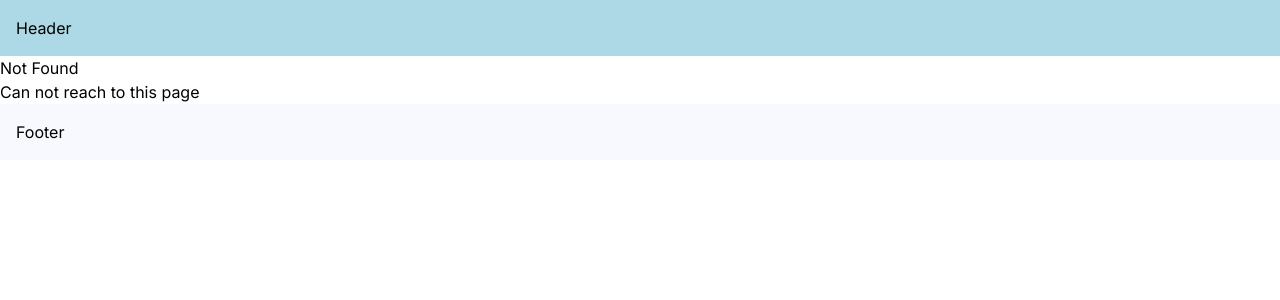
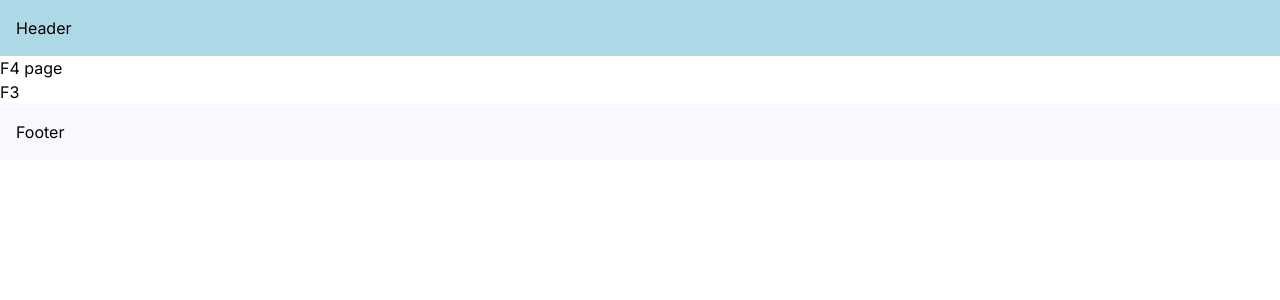
Before and after one commit to pradeep2165/nextjs14_app, a Next.js app: page /f1/f4 in a window 1280 px wide. Before the commit this address had no page. Shown: the top 300 px of the page. Built offline with nearby package versions, Linux system fonts and the light colour scheme.

Commit message:
intercepted route2

```diff
--- /dev/null
+++ b/src/app/f1/f3/page.tsx
@@ -0,0 +1,3 @@
+export default function F3() {
+  return <h1>F3 page</h1>;
+}
--- /dev/null
+++ b/src/app/f1/f4/(..)f3/page.tsx
@@ -0,0 +1,3 @@
+export default function InterceptedF3() {
+  return <h1>(..)InterceptedF3 page</h1>;
+}
--- /dev/null
+++ b/src/app/f1/f4/page.tsx
@@ -0,0 +1,10 @@
+import Link from "next/link";
+
+export default function F4() {
+  return (
+    <>
+      <h1>F4 page</h1>
+      <Link href="/f1/f3">F3</Link>
+    </>
+  );
+}
```
